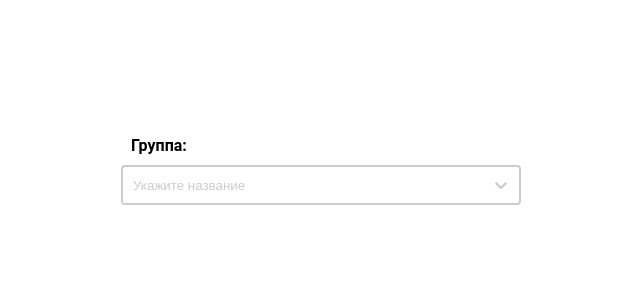
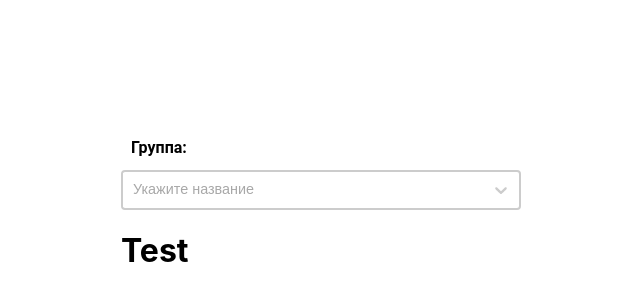
Before and after one commit to Battilus/group-control-r, a React (Create React App) app: page / in a window 1280 px wide. Shown: the part 274-574 px from the top of the page, without its empty margins (319-959 px from the left). Built offline with nearby package versions, Linux system fonts and the light colour scheme.

Commit message:
changed option styles

```diff
--- a/src/App.jsx
+++ b/src/App.jsx
@@ -7,6 +7,7 @@ const App = () => {
   return (
     <div className="App">
       <GroupsWrapper/>
+        <h1>Test</h1>
     </div>
   );
 }
--- a/src/components/GroupsWrapper/GroupControl/GroupControl.jsx
+++ b/src/components/GroupsWrapper/GroupControl/GroupControl.jsx
@@ -23,10 +23,14 @@ const GroupControl = (props) => {
 
     return (
         <div className={style.wrapper}
-             // onBlur={() => setDropDown(false)}
+             // onBlur={e => {
+             //     e.stopPropagation();
+             //     setDropDown(false)
+             // }}
         >
             <div className={style.label}
-                 onClick={() => setDropDown(false)}>Группа:</div>
+                 onClick={() => setDropDown(false)}
+            >Группа:</div>
 
             <div className={`${style.inputControl} ${(dropDown) ? style.active : ''}`}
                  onClick={() => setDropDown(true)}
@@ -56,7 +60,7 @@ const GroupControl = (props) => {
                                 <path d="M19 13h-6v6h-2v-6H5v-2h6V5h2v6h6v2z"/>
                             </svg>
                         </div> : null}
-                    {values ?
+                    {values.length ?
                         <div className={style.dropDownBtnBox}>
                             {(newGroupVal || selected) ? <span className={style.separator}/> : null}
                             <div className={`${style.arrowDownBtn} ${(dropDown && values) ? style.rotate : ''}`}>
@@ -70,7 +74,10 @@ const GroupControl = (props) => {
                 </div>
             </div>
             {(values.length && dropDown) ? <div className={style.selector}>
-                {values.map(item => <div className={style.option} key={item.id} onClick={() => selectGroup(item)}>{item.label}</div>)}
+                {values.map(item => <div className={style.option}
+                                         key={item.id}
+                                         onClick={() => selectGroup(item)}>{item.label}
+                </div>)}
             </div> : null}
         </div>
     );
--- a/src/components/GroupsWrapper/GroupControl/groupcontrol.module.scss
+++ b/src/components/GroupsWrapper/GroupControl/groupcontrol.module.scss
@@ -20,13 +20,15 @@
 }
 
 .wrapper {
-  font-family: 'Roboto', sans-serif;
+  font-family: Roboto, Helvetica, Arial, sans-serif;
+  position: relative;
 
   .label {
     margin: 10px;
     color: #000000;
     font-weight: 600;
     font-size: 16px;
+    line-height: 1.5;
   }
 
   .inputControl {
@@ -63,12 +65,14 @@
       border: 0;
       margin: 0;
       outline: 0;
-      padding: 10px 1px 10px 10px;
+      padding: 6px 1px 6px 10px;
+
+      font-weight: 500;
+      font-size: 0.9rem;
+      line-height: 1.5;
 
       &::placeholder {
-        color: #CCCCCCFF;
-        font-weight: 500;
-        opacity: 1;
+        color: #a8a8a8;
       }
 
       &:focus {
@@ -162,13 +166,18 @@
 
   .selector {
     margin-top: 2px;
-    border: 1px solid gray;
-    border-radius: 2px;
 
-    z-index: 100;
+    //position: absolute;
+    z-index: 999999999 !important;
 
-    max-height: 300px;
-    overflow: auto;
+    max-height: 324px;
+    overflow: hidden auto;
+
+    font-weight: 400;
+    font-size: 1rem;
+    line-height: 1.5;
+
+    box-shadow: rgb(0 0 0 / 20%) 0px 5px 5px -3px, rgb(0 0 0 / 14%) 0px 8px 10px 1px, rgb(0 0 0 / 12%) 0px 3px 14px 2px;
 
     &::-webkit-scrollbar {
       width: 4px;
@@ -182,7 +191,7 @@
     }
 
     .option {
-      padding: 2px;
+      padding: 6px;
 
       &:hover {
         background: black;
```
